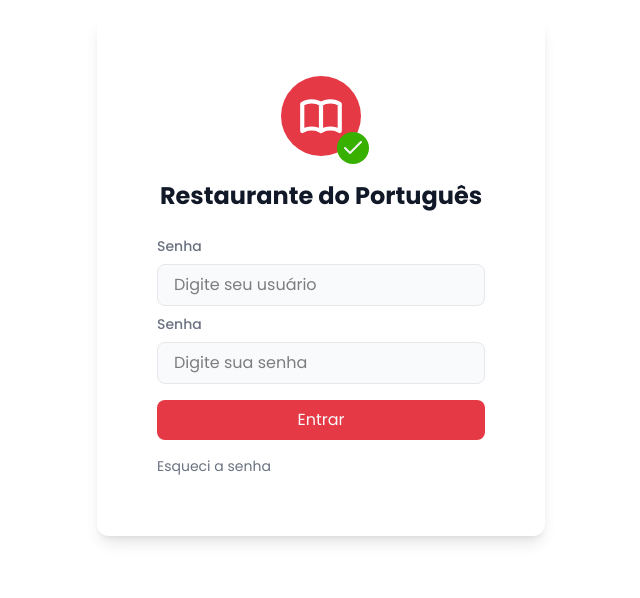
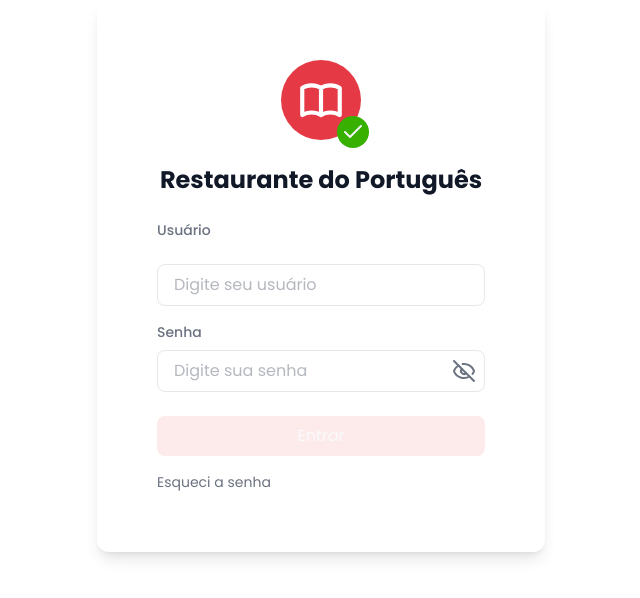
Before and after one commit to ProjetosMethodAgile/restaurante-devagile, a Next.js app: page / in a window 1280 px wide. Shown: the part 124-722 px from the top of the page, without its empty margins (319-959 px from the left). Built offline with nearby package versions, Linux system fonts and the light colour scheme.

Commit message:
adicionando forms

```diff
--- a/package.json
+++ b/package.json
@@ -9,14 +9,13 @@
     "lint": "next lint"
   },
   "dependencies": {
-
+    "lucide-react": "^0.509.0",
     "next": "15.3.2",
     "react": "^19.0.0",
     "react-dom": "^19.0.0",
+    "react-toastify": "^11.0.5",
     "recharts": "^2.15.3",
-    "lucide-react": "^0.509.0",
     "tailwind-merge": "^3.2.0"
-
   },
   "devDependencies": {
     "@eslint/eslintrc": "^3",
--- a/src/app/globals.css
+++ b/src/app/globals.css
@@ -35,3 +35,14 @@
   padding-left: var(--container-padding);
   padding-right: var(--container-padding);
 }
+
+
+/* Animação tela login */
+@keyframes blink-border {
+  0%, 100% { border-color: #e5e7eb;}
+  50%      { border-color: #e63946; }
+}
+
+.blink-border {
+  animation: blink-border 0.3s ease-in-out 3;
+}
--- a/src/app/layout.tsx
+++ b/src/app/layout.tsx
@@ -1,6 +1,7 @@
 import type { Metadata } from "next";
 import { Poppins, Roboto } from "next/font/google";
 import "./globals.css";
+import { GlobalContextProvider } from "../context.ts/globalContext";
 
 const roboto = Roboto({
   variable: "--font-roboto-mono",
@@ -26,7 +27,9 @@ export default function RootLayout({
   return (
     <html lang="pt-BR">
       <body className={`${poppins.variable} ${roboto.variable} antialiased`}>
+      <GlobalContextProvider>
         {children}
+      </GlobalContextProvider>
       </body>
     </html>
   );
--- a/src/app/page.tsx
+++ b/src/app/page.tsx
@@ -1,33 +1,134 @@
+// src/app/logi/page.tsx
 "use client";
 import Image from "next/image";
 import { Form } from "../components/Form";
 import { useState } from "react";
+import iconsMap from "../utils/iconsMap";
+import { verifyInputLogin } from "./../utils/genericFunction/validaInput";
+import { toast } from "react-toastify";
+import { useGlobalContext } from "../context.ts/globalContext";
 
-import iconsMap from "../utils/iconsMap";
+type ValidationState = {
+  validaUsuario: boolean;
+  validasenha: boolean;
+};
+
 export default function Logi() {
-  const [nomeEmpresa, setNomeEmpresa] = useState("Restaurante do Português");
-   const Check = iconsMap["Check"]
+  const { usuario, setUsuario, senha, setSenha, nomeEmpresa } =
+    useGlobalContext();
+  const [typeSenha, setTypeSenha] = useState(true);
+
+
+  const [returnValidate, setReturnValidate] = useState<ValidationState>({
+    validaUsuario: false,
+    validasenha: false,
+  });
+  const Check = iconsMap["Check"];
+  const IconSenhaVisible = iconsMap["Eye"];
+  const IconSenhaNotVisible = iconsMap["EyeOff"];
+
+  // Flag para habilitar/desabilitar o botão
+  const isFormFilled = usuario.trim() !== "" && senha.trim() !== "";
+
+  function handleSendLoginUSer(e: React.FormEvent) {
+    e.preventDefault();
+    const validate = verifyInputLogin(usuario, senha);
+    if (validate.error) {
+      const field = validate.field || "";
+      toast.error(validate.message);
+      animacaoborderRed(field);
+    }
+    // lógica de envio aqui
+  }
+
+  function animacaoborderRed(field: string) {
+    if (field === "usuario") {
+      setReturnValidate({ validaUsuario: true, validasenha: false });
+    } else {
+      setReturnValidate({ validaUsuario: false, validasenha: true });
+    }
+    setTimeout(() => {
+      setReturnValidate({ validaUsuario: false, validasenha: false });
+    }, 1000);
+  }
+
   return (
     <div className="flex items-center justify-center min-h-screen bg-light w-full">
-      <Form.Root className="bg-white flex flex-col p-15 rounded-xl shadow-lg max-w-md ">
+      <Form.Root
+        className="bg-white flex flex-col p-15 rounded-xl shadow-lg max-w-md"
+        onSubmit={handleSendLoginUSer}
+      >
         <div className="relative bg-primary rounded-full flex items-center size-20 justify-center self-center mb-6">
-           <Image src="/image/logoBranco.svg" alt="Logo" className="text-bg-light" width={50} height={50} />
-           <div className="bg-success size-8 absolute rounded-full -bottom-2 -right-2 text-bg-light flex items-center justify-center">
-                <Check/>
-           </div>
+          <Image
+            src="/image/logoBranco.svg"
+            alt="Logo"
+            className="text-bg-light"
+            width={50}
+            height={50}
+          />
+          <div className="bg-success size-8 absolute rounded-full -bottom-2 -right-2 text-bg-light flex items-center justify-center">
+            <Check />
+          </div>
         </div>
         <h2 className="text-2xl font-bold text-center text-text-primary mb-6 w-full">
           {nomeEmpresa}
         </h2>
-        <label htmlFor="usuario" className="block text-text-secondary text-sm font-medium mb-2">Senha</label>
-        <Form.InputALL id="usuario"
-          className="w-full px-4 py-2 border border-border rounded-lg focus:outline-none focus:ring-2 focus:ring-prim focus:border-transparent"
+        <label htmlFor="usuario" className="block text-text-secondary text-sm font-medium mb-2">
+          Usuário
+        </label>
+        <Form.InputALL
+          id="usuario"
+          className={`
+            w-full px-4 py-2 border border-border rounded-lg focus:outline-none focus:ring-2 focus:ring-primary
+            ${returnValidate.validaUsuario ? "blink-border" : ""}
+          `}
           placeholder="Digite seu usuário"
+          value={usuario}
+          onChange={(e) => setUsuario(e.target.value)}
         />
-        <label htmlFor="senha" className="block text-text-secondary text-sm font-medium  mt-2 mb-2">Senha</label>
-        <Form.InputALL id="senha" className="w-full px-4 py-2 border border-border rounded-lg focus:outline-none focus:ring-2 focus:ring-primary focus:border-transparent" placeholder="Digite sua senha" />
-        <Form.ButtonChange className="w-full  bg-primary text-card py-2 px-4 rounded-lg hover:bg-primary transition duration-300 mt-4"  > Entrar</Form.ButtonChange>
-         <p className="text-text-secondary text-sm mt-4">Esqueci a senha</p>
+
+        <label htmlFor="senha" className="block text-text-secondary text-sm font-medium mt-4 mb-2">
+          Senha
+        </label>
+        <Form.InputWithIcon
+          id="senha"
+          type={typeSenha ? "password" : "text"}
+          className={`
+            w-full  border border-border rounded-lg focus:outline-none focus:ring-2 focus:ring-primary hover:border-primary/70
+            ${returnValidate.validasenha ? "blink-border" : ""}
+          `}
+          placeholder="Digite sua senha"
+          value={senha}
+
+          onChange={(e) => setSenha(e.target.value)}
+        >
+          {typeSenha ? (
+            <div onClick={() => setTypeSenha(false)} className=" z-999 absolute right-2 top-2 cursor-pointer  text-text-secondary">
+              <IconSenhaNotVisible />
+            </div>
+          ) : (
+            <div onClick={() => setTypeSenha(true)} className="z-999 absolute right-2 top-2 cursor-pointer text-text-secondary">
+              <IconSenhaVisible />
+            </div>
+          )}
+        </Form.InputWithIcon>
+
+        <Form.ButtonChange
+          type="submit"
+          disabled={!isFormFilled}
+          className={`
+            w-full py-2 px-4 rounded-lg active:scale-102 ease-out duration-75 mt-6
+            ${!isFormFilled
+              ? "bg-primary/10 text-card  cursor-not-allowed"
+              : "bg-primary hover:bg-primary/70 text-white"}
+          `}
+        >
+          Entrar
+        </Form.ButtonChange>
+
+        <p className="text-text-secondary text-sm mt-4 cursor-pointer hover:underline">
+          Esqueci a senha
+        </p>
       </Form.Root>
     </div>
   );
--- a/src/components/Form/FormInputAll.tsx
+++ b/src/components/Form/FormInputAll.tsx
@@ -5,7 +5,7 @@ export default function FormInputAll({ className, ...props }: InputProps) {
   return (
     <input
       className={twMerge(
-        `bg-card border-text-secondary border border-1 rounded-[15px]`,
+        `w-full active  :border-primary text-text-secondary py-2 px-4 rounded-lg active:scale-102 ease-out duration-75 cursor-pointer hover:border-primary/70 transition duration-300 mt-4`,
         className
       )}
       {...props}
--- a/src/components/Form/FormInputIcon.tsx
+++ b/src/components/Form/FormInputIcon.tsx
@@ -1,17 +1,27 @@
+import React from "react";
 import { twMerge } from "tailwind-merge";
-import iconsMap from "./../../utils/iconsMap";
-import { InputProps } from "./FormsType/FormType";
-type FormInputPropsIcons= React.ComponentProps<"input"> &{
-  icone:string
-}
-export default function FormInputIcon({className,...props  }: FormInputPropsIcons) {
-  const Icone = iconsMap[props.icone];
+
+type FormInputIconProps = React.PropsWithChildren<
+  React.InputHTMLAttributes<HTMLInputElement>
+>;
+
+export default function FormInputIcon({
+  className,
+  children,
+  ...props
+}: FormInputIconProps) {
   return (
-    <div className={twMerge(`bg-card`, className)} >
-        <div className="size-10">
-            {Icone?<Icone/>:""}
-        </div>
-      <input {...props} />
+    <div
+      className={twMerge(
+        " flex  flex-row-reverse",
+        className
+      )}
+    >
+      <div className="size-5 absolute">{children}</div>
+      <input
+        {...props}
+          className={` text-text-secondary relative w-full px-4 py-2 rounded-lg focus:outline-none `}
+        />
     </div>
   );
 }
--- /dev/null
+++ b/src/context.ts/globalContext.tsx
@@ -0,0 +1,70 @@
+"use client"
+
+import React, {
+  createContext,
+  useContext,
+  useState,
+  ReactNode,
+  Dispatch,
+  SetStateAction,
+} from "react";
+import { ToastContainer } from "react-toastify";
+import "react-toastify/dist/ReactToastify.css";
+
+// Alias genérico para qualquer setter de useState
+type SetState<T> = Dispatch<SetStateAction<T>>;
+
+export interface IGlobalContext {
+  usuario: string;
+  setUsuario: SetState<string>;
+  senha: string;
+  setSenha: SetState<string>;
+  nomeEmpresa: string;
+  setNomeEmpresa: SetState<string>;
+}
+
+const GlobalContext = createContext<IGlobalContext | undefined>(undefined);
+
+export const useGlobalContext = (): IGlobalContext => {
+  const ctx = useContext(GlobalContext);
+  if (!ctx) {
+    throw new Error(
+      "useGlobalContext must be used within a GlobalContextProvider"
+    );
+  }
+  return ctx;
+};
+export const GlobalContextProvider = ({
+  children,
+}: {
+  children: ReactNode;
+}) => {
+  const [nomeEmpresa, setNomeEmpresa] = useState("Restaurante do Português");
+  const [usuario, setUsuario] = useState<string>("");
+  const [senha, setSenha]       = useState<string>("");
+  const contextValue: IGlobalContext = {
+    usuario,
+    setUsuario,
+    senha,
+    setSenha,
+    nomeEmpresa,
+    setNomeEmpresa
+  };
+
+  return (
+    <GlobalContext.Provider value={contextValue}>
+      {children}
+      <ToastContainer
+        position="top-right"
+        autoClose={5000}
+        hideProgressBar={false}
+        newestOnTop={false}
+        closeOnClick
+        rtl={false}
+        pauseOnFocusLoss
+        draggable
+        pauseOnHover
+      />
+    </GlobalContext.Provider>
+  );
+};
--- /dev/null
+++ b/src/utils/genericFunction/validaInput.ts
@@ -0,0 +1,42 @@
+type ValidationResult = {
+  error: boolean;
+  field?: "usuario" | "senha";
+  message: string;
+};
+export function verifyInputLogin(
+  usuario: string,
+  senha: string
+): ValidationResult {
+  if (!usuario) {
+    return {
+      error: true,
+      field: "usuario",
+      message: "Preencha o usuário",
+    };
+  }
+  if (usuario.length < 3) {
+    return {
+      error: true,
+      field: "usuario",
+      message: "nome muito curto",
+    };
+  }
+  if (!senha) {
+    return {
+      error: true,
+      field: "senha",
+      message: "Preencha a senha",
+    };
+  }
+  if (senha.length < 3) {
+    return {
+      error: true,
+      field: "senha",
+      message: "Senha muito fraca",
+    };
+  }
+  return {
+    error: false,
+    message: "",
+  };
+}
--- a/src/utils/iconsMap.ts
+++ b/src/utils/iconsMap.ts
@@ -13,13 +13,17 @@ import {
   CircleX,
   Paperclip,
   UserRoundPlus,
-  Check
+  Check,
+  Eye,
+  EyeOff
 } from "lucide-react";
 
 // Mapeia o slug da tela com o ícone correspondente.
 const iconsMap: { [key: string]: React.ElementType } = {
   home: House,
   Check,
+  Eye,
+  EyeOff,
   "gerenciar-sistema": Settings,
   settings: Settings,
   CircleX: CircleX,
```
Also changed, not shown: src/components/Form/FormInput.tsx (+5 -6 lines), src/apiType/TypeUsuarioLogin.ts (added), 1 other file (tests, documents, lock files or other folders).
